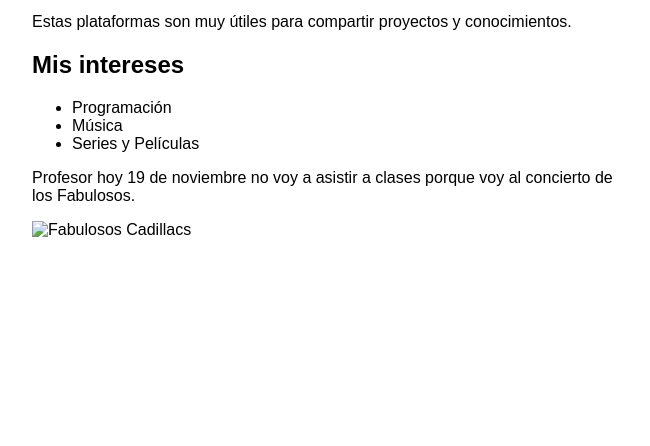
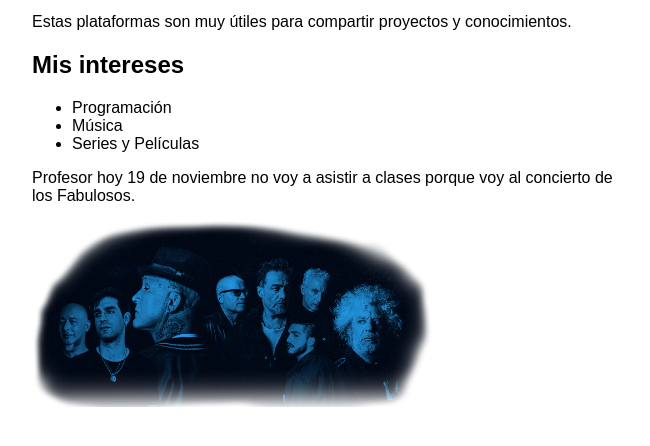
Before and after one commit to josegonzalez16/mi-primera-pagina, a plain HTML site: page index.html in a window 1280 px wide. Shown: the part 156-602 px from the top of the page, without its empty margins (308-958 px from the left). Drawn offline with Linux system fonts and the light colour scheme.

Commit message:
Corrección nombre carpeta

```diff
--- a/index.html
+++ b/index.html
@@ -21,7 +21,7 @@
     <li>Series y Películas</li>
   </ul>
   <p>Profesor hoy 19 de noviembre no voy a asistir a clases porque voy al concierto de los Fabulosos.</p>
-  <img src="images/fabulosos25.png" alt="Fabulosos Cadillacs" width="400">
+  <img src="image/fabulosos25.png" alt="Fabulosos Cadillacs" width="400">
 
 </body>
 </html>
```
